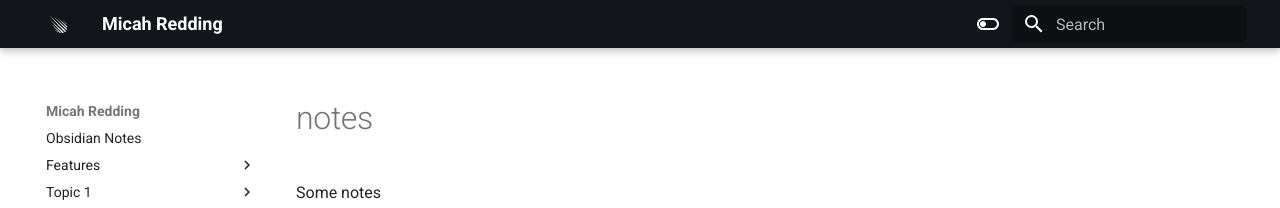
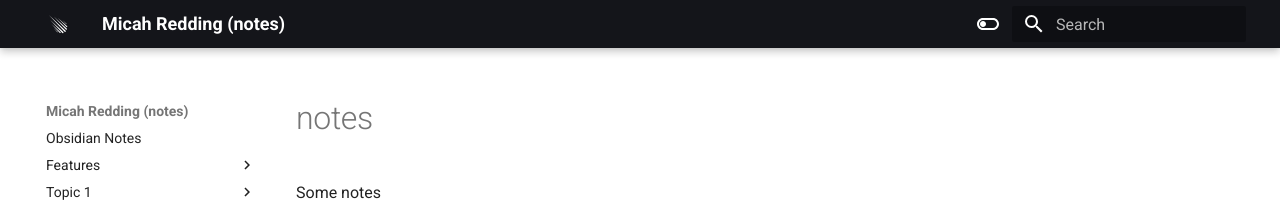
Before and after one commit to micahredding/notes, an MkDocs documentation site: the page built from docs/posts/README.md, in a window 1280 px wide. Shown: the top 208 px of the page. Built offline with MkDocs 1.6.1 and Material for MkDocs 9.7.7, drawn with Linux system fonts in a browser that asks for light colours.

Commit message:
Update mkdocs.yml

```diff
--- a/mkdocs.yml
+++ b/mkdocs.yml
@@ -1,4 +1,4 @@
-site_name: Micah Redding
+site_name: Micah Redding (notes)
 
 theme:
     name: 'material'
```
